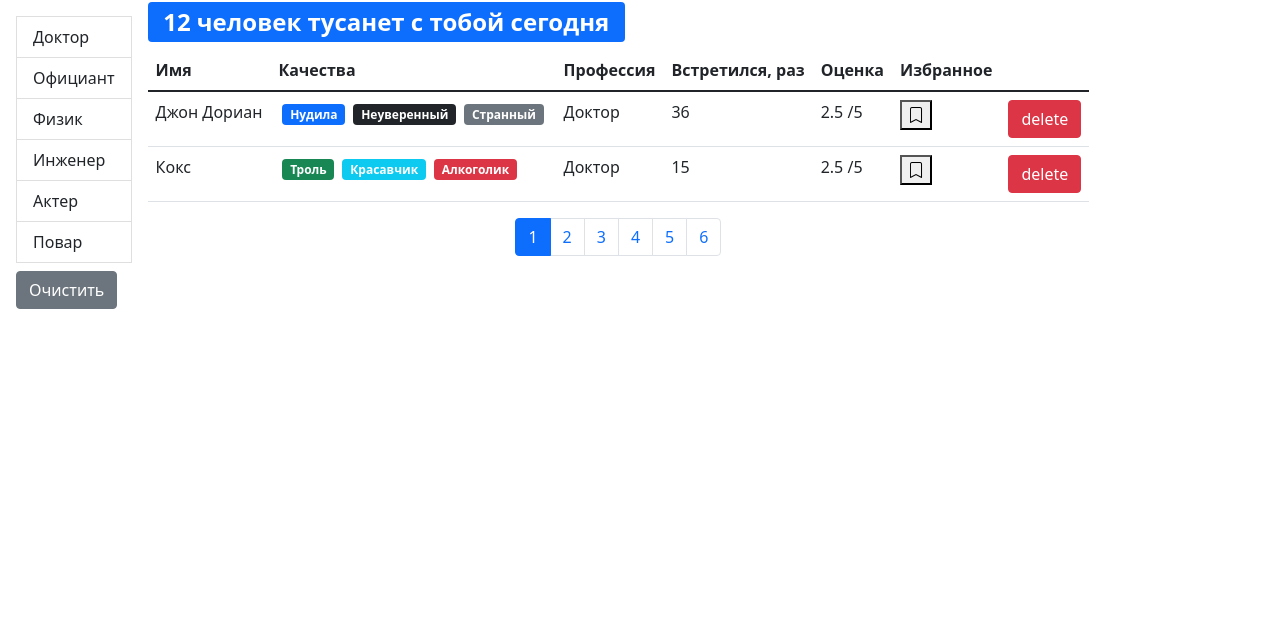
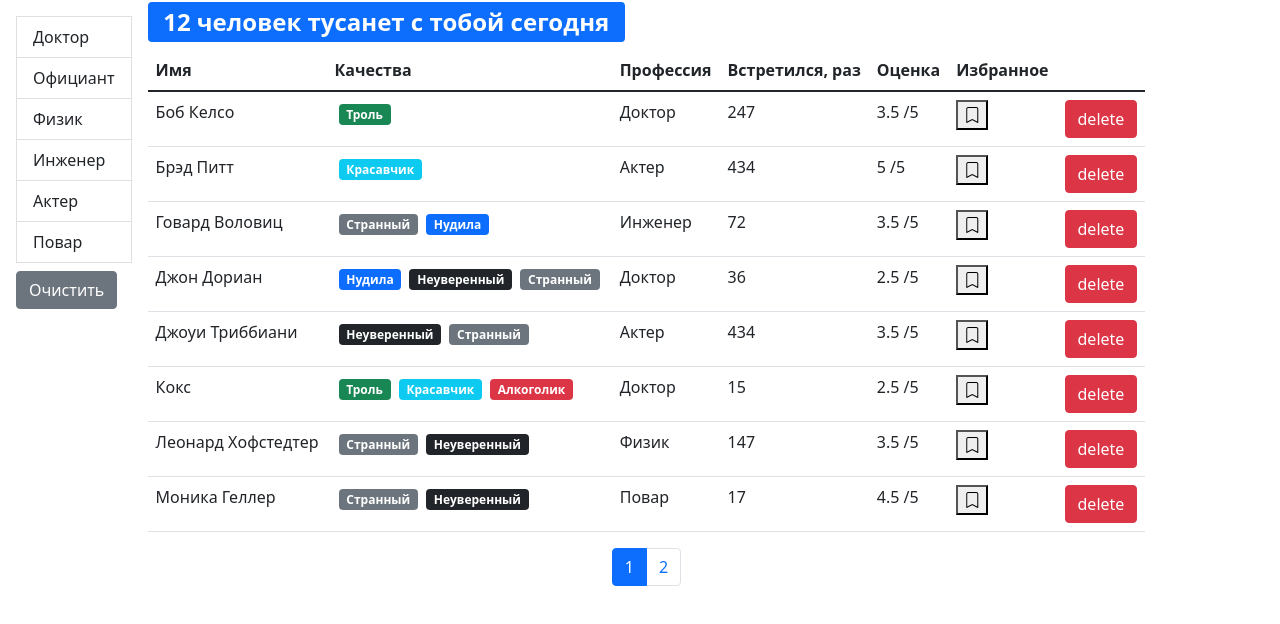
Before and after one commit to JSproger73/fast_company, a React (Create React App) app: page /users/1 in a window 1280 px wide. Shown: the top 624 px of the page. Built offline with nearby package versions, Linux system fonts and the light colour scheme.

Commit message:
develop usersTable component

```diff
--- a/src/app/components/users.jsx
+++ b/src/app/components/users.jsx
@@ -1,19 +1,21 @@
 import React, { useState, useEffect } from "react";
 import PropTypes from "prop-types";
 
-import User from "./user";
 import Pagination from "./pagination";
 import { paginate } from "../utils/paginate";
 import api from "../API";
 import GroupList from "./groupList";
 import SearchStatus from "./searchStatus";
+import UserTable from "./usersTable";
+import _ from "lodash";
 
 const Users = ({ users: allUsers, ...rest }) => {
     const [currentPage, setCurrentPage] = useState(1);
     const [professions, setProfessions] = useState();
     const [selectedProf, setSelectedProf] = useState();
+    const [sortBy, setSortBy] = useState({ iter: "name", order: "asc" });
 
-    const pageSize = 2;
+    const pageSize = 8;
     useEffect(() => {
         api.professions.fetchAll().then((data) => setProfessions(data));
     }, []);
@@ -30,13 +32,17 @@ const Users = ({ users: allUsers, ...rest }) => {
         setCurrentPage(padeIndex);
     };
 
+    const handleSort = (item) => {
+        setSortBy(item);
+    };
+
     const filteredUsers = selectedProf
         ? allUsers.filter((user) => user.profession._id === selectedProf._id)
         : allUsers;
 
     const count = filteredUsers.length;
-
-    const userCrop = paginate(filteredUsers, currentPage, pageSize);
+    const sortedUsers = _.orderBy(filteredUsers, [sortBy.iter], [sortBy.order]);
+    const userCrop = paginate(sortedUsers, currentPage, pageSize);
 
     const clearFilter = () => {
         setSelectedProf();
@@ -62,24 +68,12 @@ const Users = ({ users: allUsers, ...rest }) => {
             <div className="d-flex flex-column">
                 <SearchStatus length={count} />
                 {count > 0 && (
-                    <table className="table">
-                        <thead>
-                            <tr>
-                                <th scope="col">Имя</th>
-                                <th scope="col">Качества</th>
-                                <th scope="col">Профессия</th>
-                                <th scope="col">Встретился, раз</th>
-                                <th scope="col">Оценка</th>
-                                <th scope="col">Избранное</th>
-                                <th />
-                            </tr>
-                        </thead>
-                        <tbody>
-                            {userCrop.map((user) => (
-                                <User {...user} {...rest} key={user._id} />
-                            ))}
-                        </tbody>
-                    </table>
+                    <UserTable
+                        users={userCrop}
+                        {...rest}
+                        onSort={handleSort}
+                        curentSort={sortBy}
+                    />
                 )}
                 <div className="d-flex justify-content-center">
                     <Pagination
--- /dev/null
+++ b/src/app/components/usersTable.jsx
@@ -0,0 +1,60 @@
+import React from "react";
+import User from "./user";
+import PropTypes from "prop-types";
+
+function UsersTable({ users, onSort, curentSort, ...rest }) {
+    const handleSort = (item) => {
+        if (curentSort.iter === item) {
+            onSort({
+                ...curentSort,
+                order: curentSort.order === "asc" ? "desc" : "asc"
+            });
+        } else {
+            onSort({ iter: item, order: "asc" });
+        }
+    };
+    return (
+        <table className="table">
+            <thead>
+                <tr>
+                    <th onClick={() => handleSort("name")} scope="col">
+                        Имя
+                    </th>
+                    <th scope="col">Качества</th>
+                    <th
+                        onClick={() => handleSort("profession.name")}
+                        scope="col"
+                    >
+                        Профессия
+                    </th>
+                    <th
+                        onClick={() => handleSort("completedMeetings")}
+                        scope="col"
+                    >
+                        Встретился, раз
+                    </th>
+                    <th onClick={() => handleSort("rate")} scope="col">
+                        Оценка
+                    </th>
+                    <th onClick={() => handleSort("bookmark")} scope="col">
+                        Избранное
+                    </th>
+                    <th />
+                </tr>
+            </thead>
+            <tbody>
+                {users.map((user) => (
+                    <User {...user} {...rest} key={user._id} />
+                ))}
+            </tbody>
+        </table>
+    );
+}
+UsersTable.propTypes = {
+    users: PropTypes.array.isRequired,
+    rest: PropTypes.func,
+    onSort: PropTypes.func,
+    curentSort: PropTypes.object
+};
+
+export default UsersTable;
```
